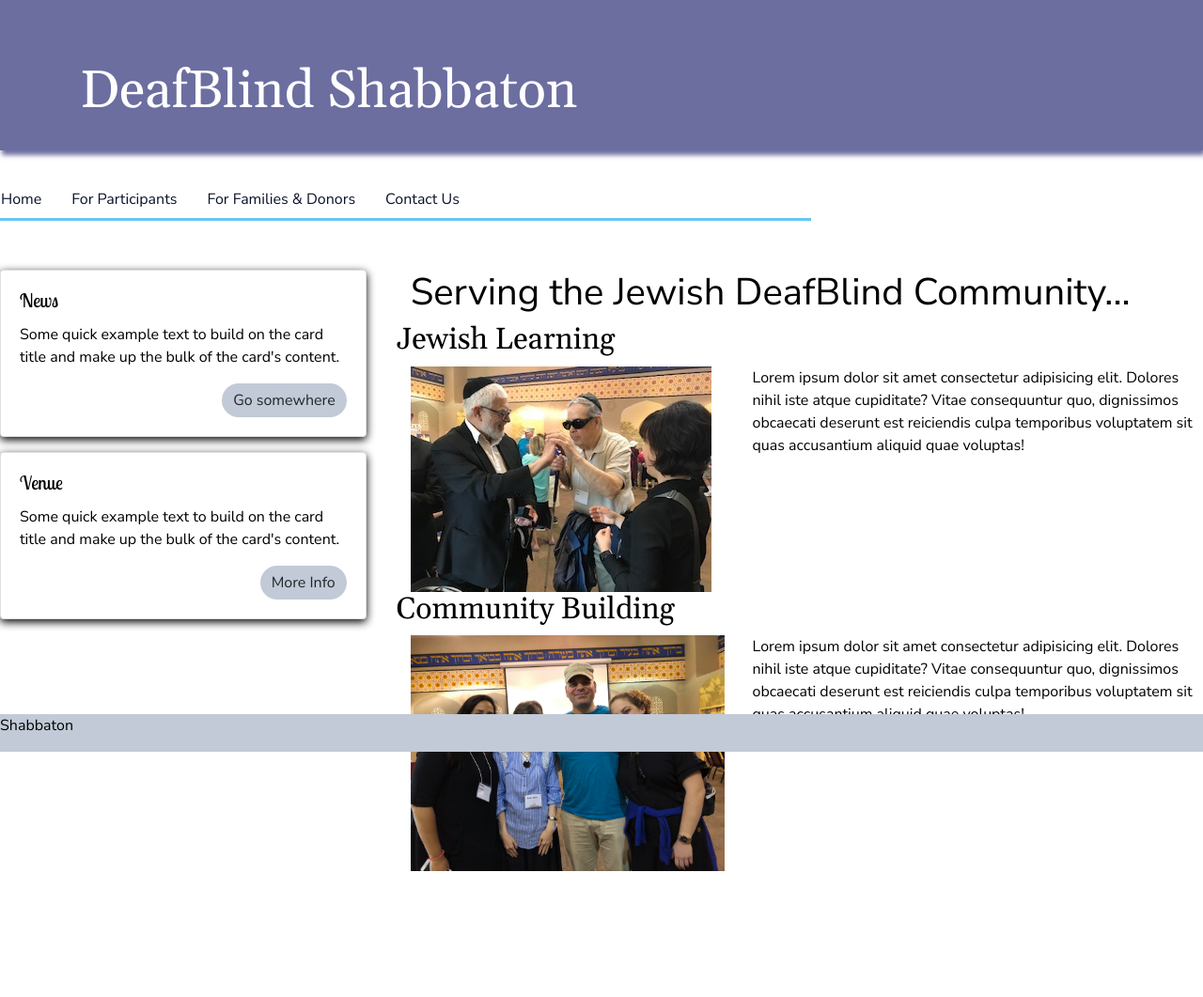
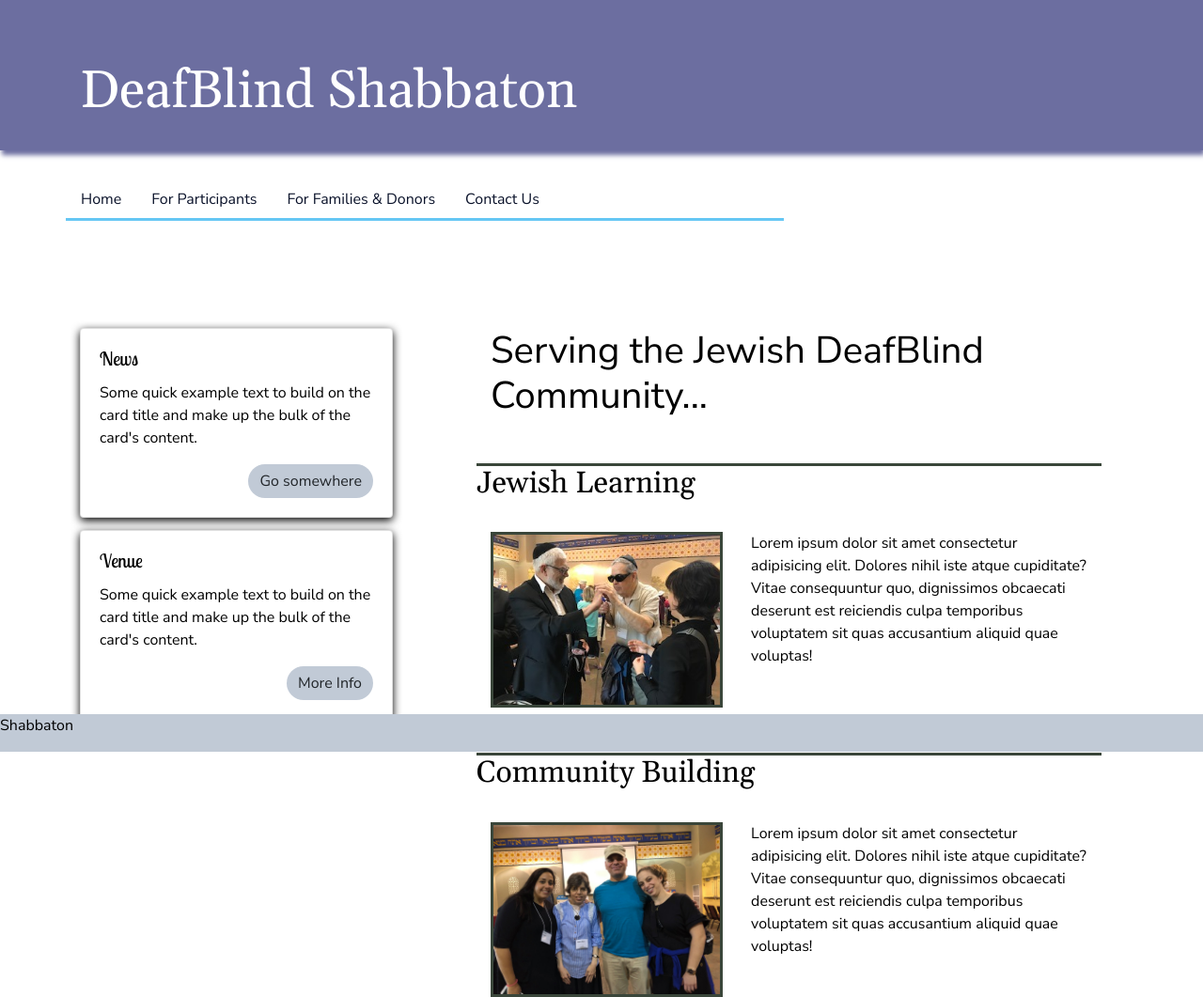
Before and after one commit to KAronoff/dbshabbaton, a plain HTML site: page index.html in a window 1280 px wide. Shown: the whole page at 94% size. Before the commit the page ends 927 px from the top, so only its background shows below. Drawn offline with nearby package versions, Linux system fonts and the light colour scheme.

Commit message:
Fixed the page margins, added spacing between images and text, added some borders

```diff
--- a/index.html
+++ b/index.html
@@ -27,6 +27,7 @@
   </div>
   <!-- end row 1 -->
 
+  <div class="container">
     <!-- start row 2 -->
   <!-- start nagivation -->
   <div class="row">
@@ -76,19 +77,19 @@
       <!-- end left column -->
 
       <!-- start right column -->
-    <div class="col-md-8 col-sm-12">
+      <div class="col-md-7 col-sm-12" id="mainContent">
         <h1>Serving the Jewish DeafBlind Community...</h1>
         <!-- start 1 row -->
-      <div class="row">
+        <div class="row mt-5 picCont">
           <h2 class="mydisplayFont">
             Jewish Learning
           </h2>
         </div>
         <!-- end 1 row -->
         <!-- start 2 row -->
-      <div class="row">
+        <div class="row mt-4">
           <div class="col-md-5">
-          <img src="Assets/Images/teffilin_wrapping.jpg" class="img-fluid" alt="Rabbi demonstrating wrapping tefillin to DeafBlind participant">
+            <img src="Assets/Images/teffilin_wrapping.jpg" class="img-fluid myImage" alt="Rabbi demonstrating wrapping tefillin   to DeafBlind participant">
           </div>
           <div class="col-md-7">
             <p>
@@ -98,16 +99,16 @@
         </div>
         <!-- end  2 row -->
         <!-- start row 3 -->
-      <div class="row">
+        <div class="row mt-5 picCont">
           <h2 class="mydisplayFont">
             Community Building
           </h2>
         </div>
         <!-- end row 3 -->
         <!-- start 4 row -->
-      <div class="row">
+        <div class="row mt-4">
             <div class="col-md-5">
-            <img src="Assets/Images/people_looking_like_friends.jpg" class="img-fluid" alt="DeafBlind Participants and SSPs smiling with their arms around each other">
+              <img src="Assets/Images/people_looking_like_friends.jpg" class="img-fluid myImage" alt="DeafBlind Participants and SSPs smiling with their arms around each other">
             </div>
             <div class="col-md-7">
               <p>
@@ -122,6 +123,7 @@
     </div>
     <!-- end row 3 -->
 
+  </div>
   <!-- start footer -->
   <footer>
     <p>Shabbaton</p>
--- a/style.css
+++ b/style.css
@@ -3,6 +3,13 @@ body {
   color: black;
 }
 
+#mainContent{
+  margin-left: 5%;
+}
+
+.picCont {
+  border-top: solid #3A463A;
+}
 .mydisplayFont {
   font-family: 'Gelasio', serif;
 }
@@ -32,7 +39,7 @@ body {
   border-bottom-color: #66C7F4;
   width: 67%;
   float: right;
-  margin-bottom: 4%;
+  margin-bottom: 10%;
 }
 
 .btn {
@@ -67,3 +74,7 @@ footer {
   border-top-color: #66C7F4;
 
 }
+
+.myImage {
+  border: solid 3px #3A463A;
+}
```
Lines whose indentation alone changed are shown as unchanged.
